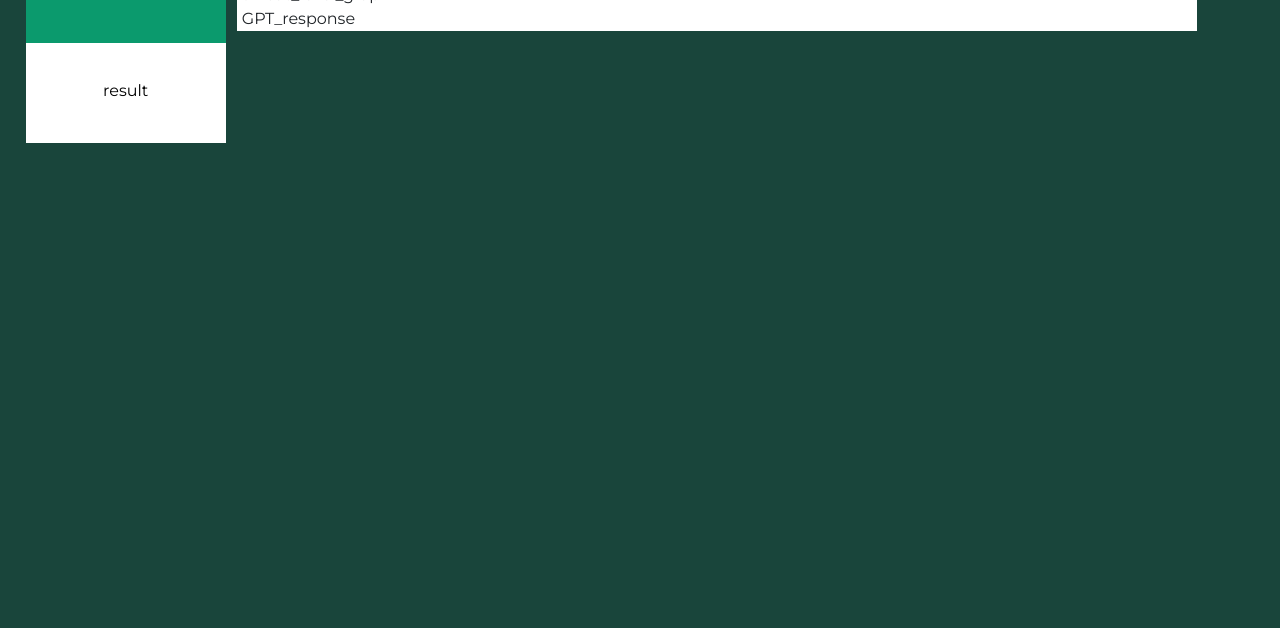
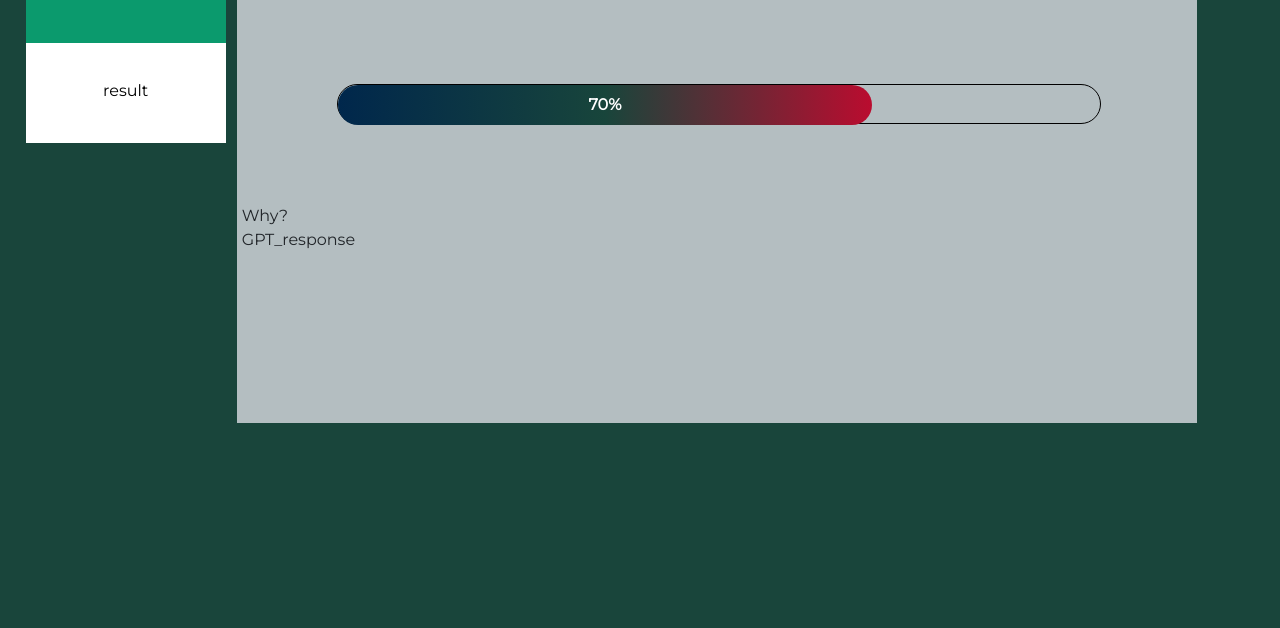
Before and after one commit to hawonc/Unsicher, a plain HTML site: page dashboard_result.html in a window 1280 px wide. Shown: the part 172-800 px from the top of the page. Drawn offline with nearby package versions, Linux system fonts and the light colour scheme.

Commit message:
all frontend without javascript

```diff
--- a/dashboard_result.html
+++ b/dashboard_result.html
@@ -27,11 +27,17 @@
                     <li><a href="dashboard_result.html">result</a></li>
                 </ul>
             </aside>
-            <section class= "right">
-                <p class="threat_level">threat_level</p>
+            <section class= "right" style="height: 60vh;">
+                <p class="threat_level" style="font-size: 30px;">Threat Level: Suspiscious</p>
+
                 <div class="threat_level_graph">
-                    threat_level_graph
+                    <div class="progress-container">
+                        <div id="progress">
+                          <div id="indecator">70%</div>
+                        </div>
+                      </div>
                 </div>
+                <div>Why?</div>
                 <div class="GPT_response">
                     GPT_response
                 </div>
--- a/style.css
+++ b/style.css
@@ -46,7 +46,7 @@ body {
 }
 
 header {
-    background-color: white;
+    background: linear-gradient(to right, #18453B, white, #18453B);
     color: #18453B;
     text-align: center;
     font-style: "Montserrat";
@@ -58,7 +58,7 @@ header {
     margin-left: 5%;
     width: 75%;
     height: 75%;
-    background-color: white;
+    background-color: hsla(244, 16%, 92%, 0.75);
     margin-top:1%;
     padding-left: 5px;
     display: block;
@@ -231,6 +231,54 @@ a {
     width: 15px;
 }
 
+/* for threat level*/
+.threat_level_graph {
+    display: flex;
+    flex-direction: column;
+    align-items: center;
+    justify-content: center;
+}
+
+.threat_level_graph .progress-container {
+    width: 80%;
+    height: 40px;
+    border: 1px solid black;
+    border-radius: 20px;
+    position: relative;
+    margin: 10vh 0;
+  }
+
+  .threat_level_graph #progress {
+    position: absolute;
+    top: 0;
+    left: 0;
+    width: 70%;
+    height: 40px;
+    border-radius: 20px;
+    background-color: #00a19d;
+    background: -webkit-linear-gradient(to right, #00274C, #18453B, #ba0c2f);
+    background: linear-gradient(to right, #00274C, #18453B, #ba0c2f);
+  }
+
+  .threat_level_graph .progress-container #indecator {
+    height: 40px;
+    display: flex;
+    justify-content: center;
+    align-items: center;
+    font-weight: 600;
+    color:white;
+  }
+
+  .Generator_result{
+    display: block;
+    height: 10vh;
+    width: 96%;
+    margin-left: 2%;
+    margin-top: 5%;
+    padding-left: 5%;
+    padding-top: 2%;
+    background-color: white;
+  }
 /* For responsiveness*/
 
 /* For small devices */
```
Also changed, not shown: dashboard_gen.html (+5 -2 lines).
